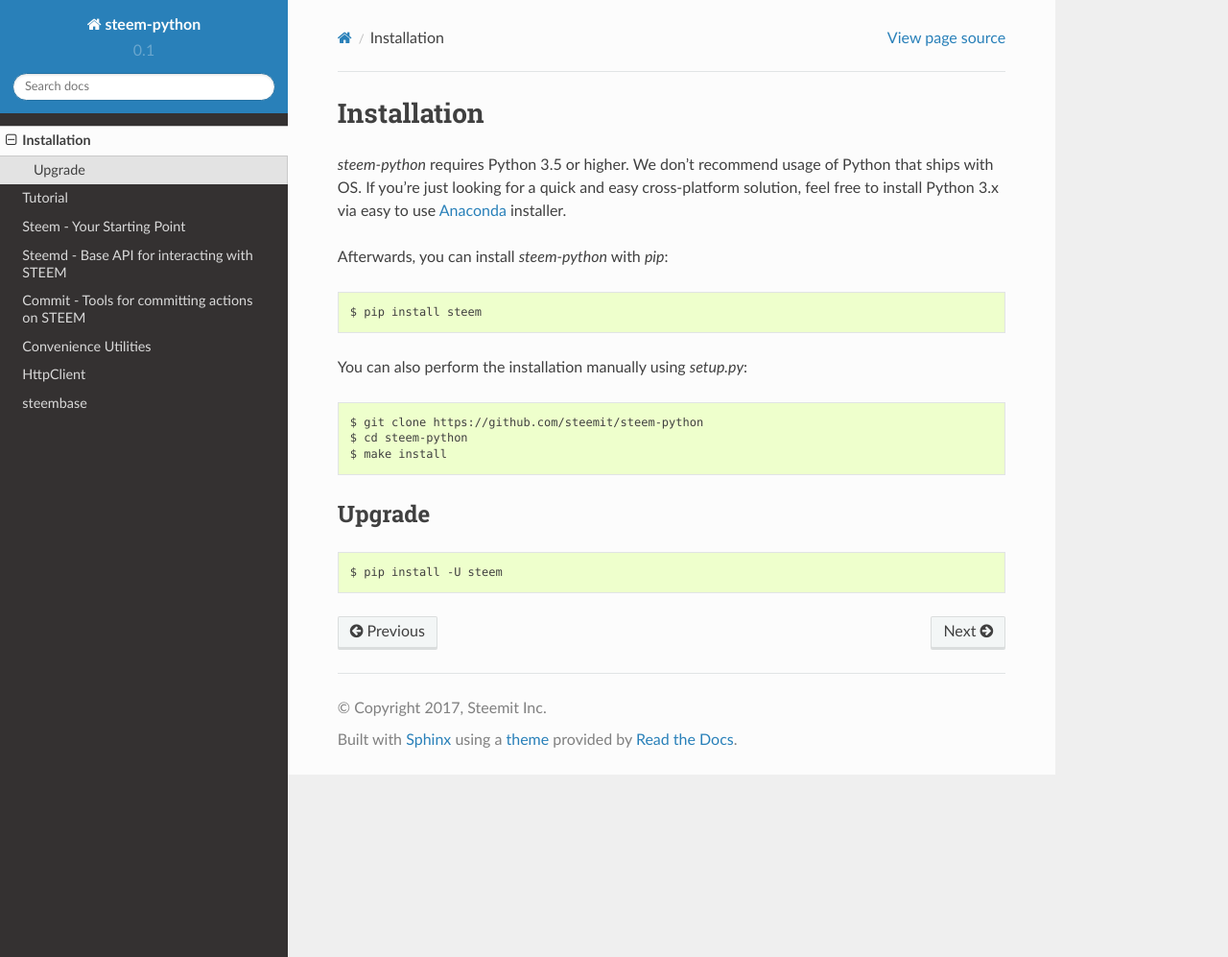
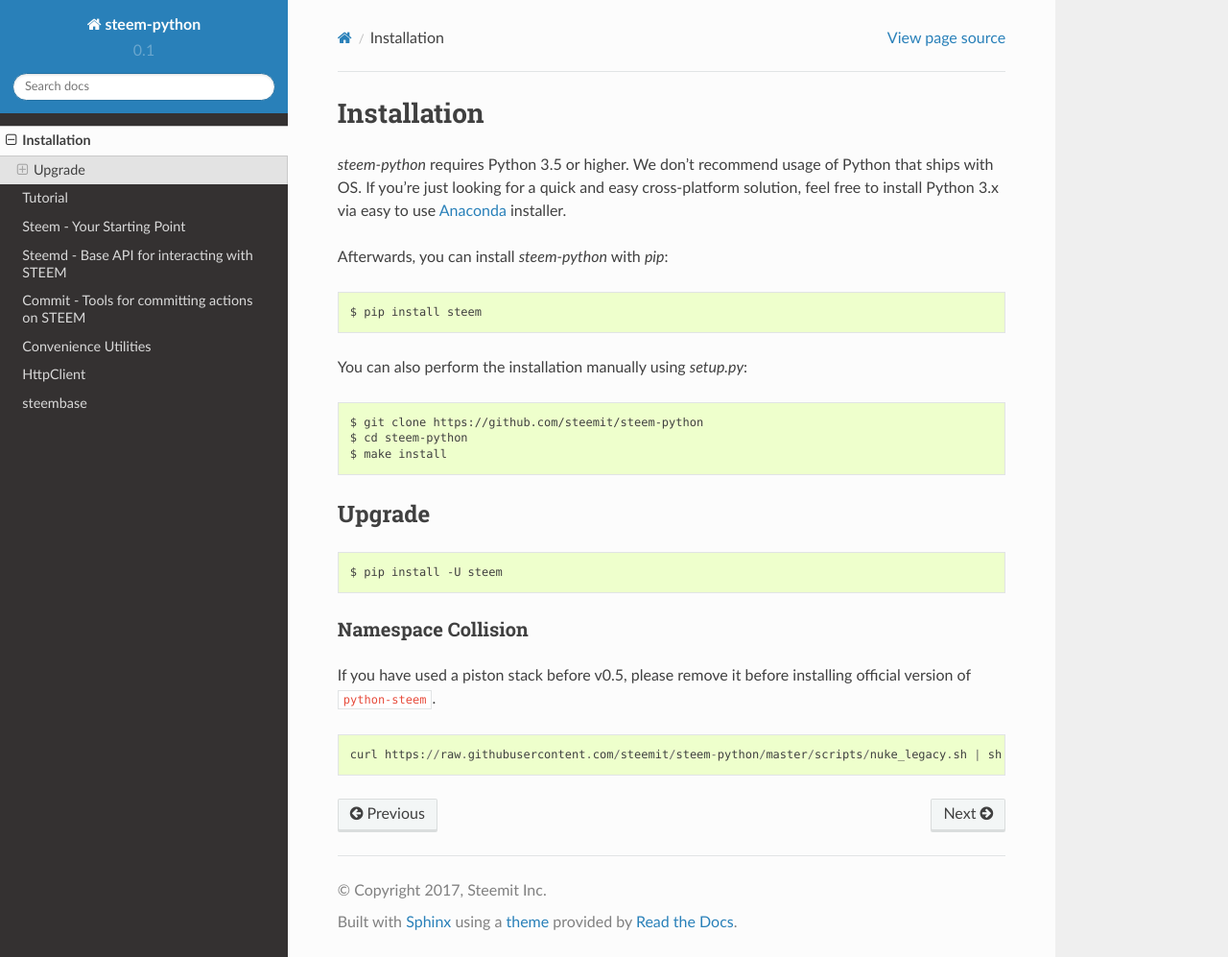
Before and after one commit to steemit/steem-python, a Sphinx documentation site: the page built from docs/install.rst, in a window 1280 px wide and 997 px high. Shown: the whole window at 96% size. Built offline with Sphinx 7.4.7 and the Read the Docs theme 2.0.0, drawn with Linux system fonts in a browser that asks for light colours; formulas are drawn with MathJax 3.

Commit message:
[docs] add piston removal instructions

```diff
--- a/docs/install.rst
+++ b/docs/install.rst
@@ -27,3 +27,14 @@
 ::
 
    $ pip install -U steem
+
+
+
+Namespace Collision
+===================
+
+If you have used a piston stack before v0.5, please remove it before installing official version of ``python-steem``.
+
+::
+
+   curl https://raw.githubusercontent.com/steemit/steem-python/master/scripts/nuke_legacy.sh | sh
```
